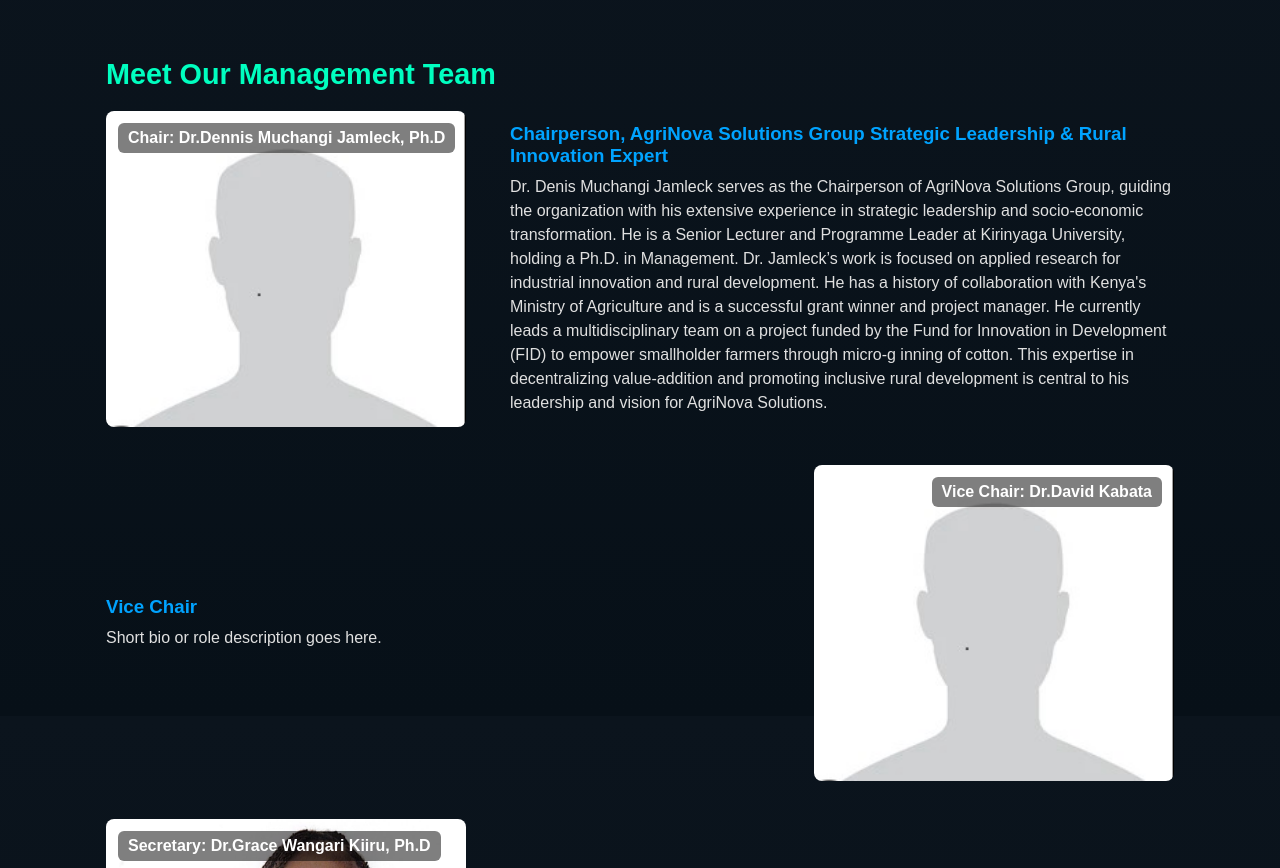
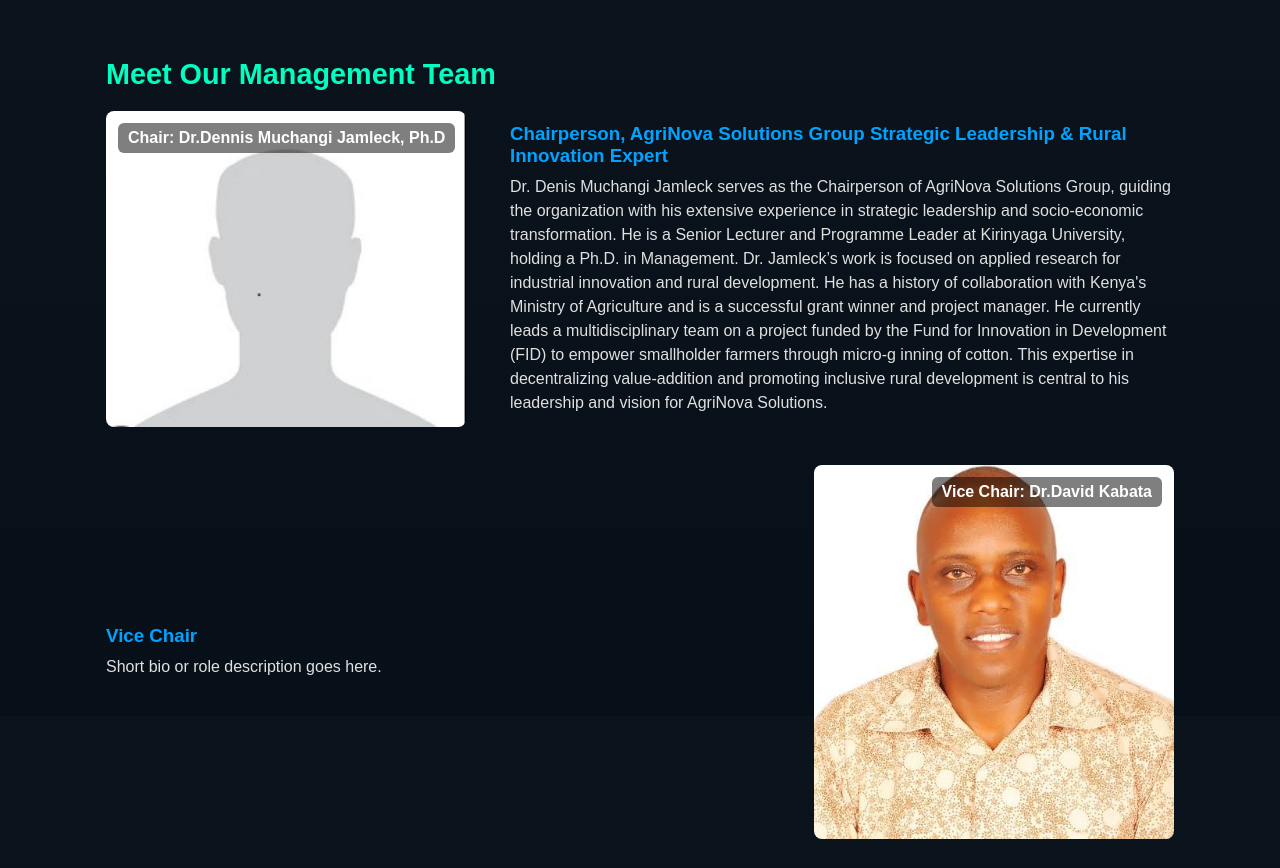
Before and after one commit to jbkelli/agronova, a website: page public/management/management.html in a window 1280 px wide. Shown: the part 84-952 px from the top of the page. Drawn offline with Linux system fonts and the light colour scheme.

Commit message:
Agrinova Website first commit

```diff
--- a/public/management/management.html
+++ b/public/management/management.html
@@ -39,7 +39,7 @@
 
             <article class="team-member reverse">
                 <div class="member-media">
-                    <img src="../images/placeholder.jpg" alt="Vice Chair Photo" class="member-photo">
+                    <img src="../images/kabata.jpg" alt="Vice Chair Photo" class="member-photo">
                     <div class="member-name">Vice Chair: Dr.David Kabata</div>
                 </div>
                 <div class="member-bio">
```
Also changed, not shown: public/images/kabata.jpg (added).
